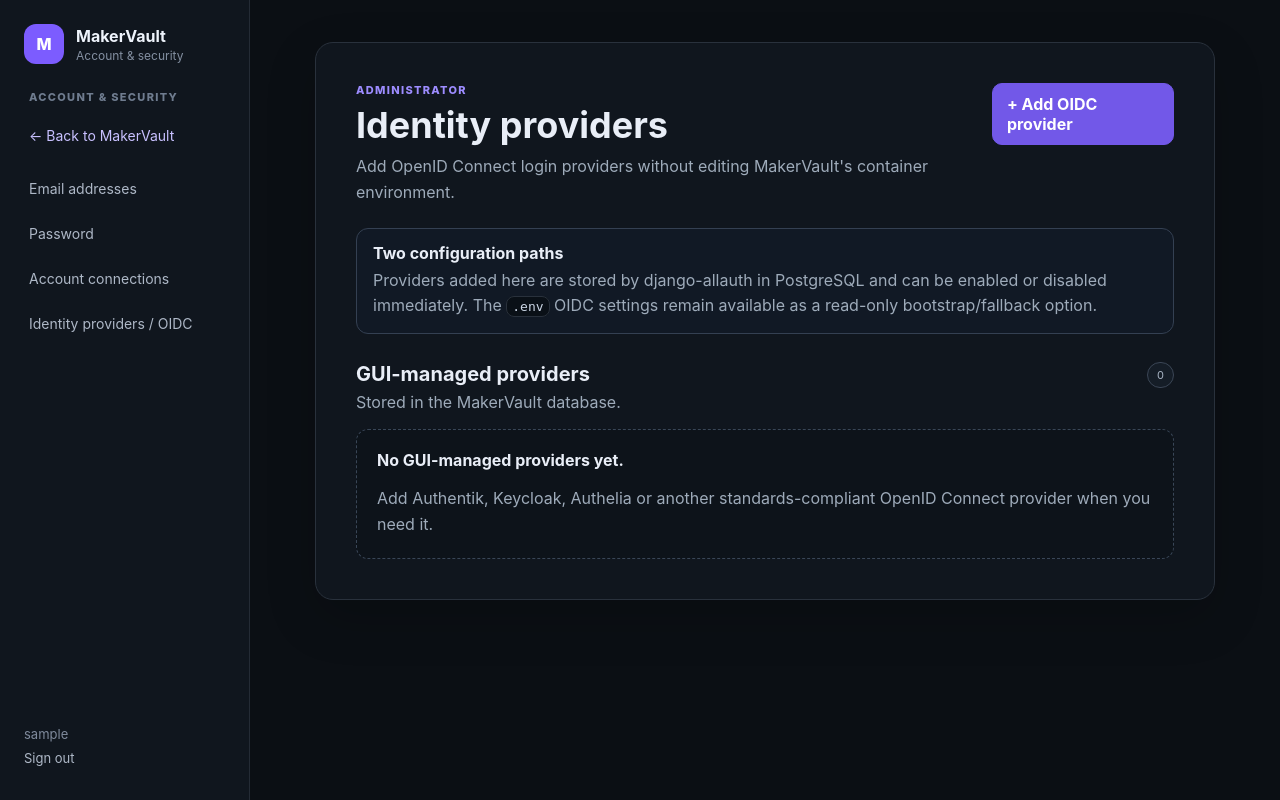
After one commit to gavrd7/MakerVault, a Django app: page /accounts/security/oidc/ in a window 1280 px wide. The commit adds this page. Run offline with Django 5.2, Linux system fonts and the light colour scheme; the visitor is signed in with stand-in values (Sample User, id 1); parts of the project's set-up code (start-up, migrations or seed data) failed here and were passed over; some libraries are stand-ins or nearby versions.

Commit message:
MakerVault v0.3.4 — Account & Security OIDC management
Add administrator-managed database-backed OIDC providers under Account & Security while preserving .env bootstrap configuration.

```diff
--- a/backend/core/static/core/account.css
+++ b/backend/core/static/core/account.css
@@ -114,3 +114,45 @@ button,input,select,textarea{font:inherit}
   .account-nav{margin:0 -6px;padding:0 6px 4px}
   .account-card button,.account-card input[type="submit"]{width:100%}
 }
+
+.account-nav-heading{padding:0 13px 6px;color:#6f7c8f;font-size:11px;font-weight:800;letter-spacing:.12em;text-transform:uppercase}
+.security-page-head{display:flex;justify-content:space-between;gap:18px;align-items:flex-start;margin-bottom:22px}
+.security-page-head h1{margin-bottom:8px}
+.security-page-head p{margin:0;max-width:650px}
+.account-eyebrow{display:block;color:#9d8cff;font-size:11px;font-weight:800;letter-spacing:.12em;text-transform:uppercase;margin-bottom:8px}
+.account-button{display:inline-flex;align-items:center;justify-content:center;min-height:42px;padding:10px 14px;border:1px solid #3a4657;border-radius:10px;background:#151d27;color:#dfe7f3;font-weight:700}
+.account-button.primary{background:#7258e8;border-color:#7258e8;color:#fff}
+.account-button.danger{background:#2b171c;border-color:#6a3640;color:#ffb7c0}
+.account-callout,.callback-box{border:1px solid #344052;border-radius:12px;background:#111925;padding:14px 16px;margin:18px 0}
+.account-callout.compact{margin-top:8px}
+.account-callout p,.callback-box p{margin:5px 0 0}
+.callback-box span{display:block;color:#8794a6;font-size:11px;text-transform:uppercase;margin-bottom:7px}
+.callback-box code{display:block;overflow-wrap:anywhere;padding:9px 10px}
+.security-section{margin-top:28px}
+.security-section-head,.provider-card-head{display:flex;justify-content:space-between;gap:14px;align-items:flex-start}
+.security-section-head h2{margin:0 0 4px}.security-section-head p{margin:0}
+.status-pill{display:inline-flex;align-items:center;min-height:26px;padding:4px 9px;border:1px solid #3b4656;border-radius:999px;color:#a9b5c5;background:#151d27;font-size:11px}
+.status-pill.status-on{border-color:#2c6a49;background:#12271c;color:#9ce0b7}
+.provider-list{display:grid;gap:14px;margin-top:14px}
+.oidc-provider-card{border:1px solid #29313c;border-radius:14px;background:#0d131a;padding:16px}
+.oidc-provider-card strong,.oidc-provider-card small{display:block}.oidc-provider-card small{margin-top:3px;color:#7f8a9c}
+.oidc-provider-card dl{display:grid;grid-template-columns:repeat(2,minmax(0,1fr));gap:0;margin:16px 0 0;border:1px solid #29313c;border-radius:10px;overflow:hidden}
+.oidc-provider-card dl>div{padding:10px 11px;border-bottom:1px solid #29313c}
+.oidc-provider-card dl>div:nth-child(odd){border-right:1px solid #29313c}
+.oidc-provider-card dl>div.wide{grid-column:1/-1;border-right:0}
+.oidc-provider-card dt{color:#748196;font-size:10px;text-transform:uppercase}.oidc-provider-card dd{margin:4px 0 0;overflow-wrap:anywhere}
+.provider-actions{display:flex;gap:8px;margin-top:14px}.provider-actions form{margin:0}
+.account-empty{margin-top:14px;padding:20px;border:1px dashed #394657;border-radius:12px;background:#0d131a}
+.account-empty p{margin-bottom:0}
+.oidc-form-grid{display:grid;grid-template-columns:repeat(2,minmax(0,1fr));gap:16px}
+.oidc-form-grid label.wide{grid-column:1/-1}
+.field-error{color:#ffadb7;font-size:12px}
+.form-actions{display:flex;justify-content:flex-end;gap:10px;margin-top:8px}
+@media(max-width:700px){
+ .security-page-head{display:grid}.security-page-head>.account-button{width:100%}
+ .oidc-provider-card dl,.oidc-form-grid{grid-template-columns:1fr}
+ .oidc-provider-card dl>div,.oidc-provider-card dl>div:nth-child(odd){border-right:0;border-bottom:1px solid #29313c}
+ .oidc-form-grid label.wide{grid-column:auto}
+ .provider-actions,.form-actions{display:grid;grid-template-columns:1fr}
+ .provider-actions .account-button,.provider-actions button,.form-actions>*{width:100%}
+}
--- /dev/null
+++ b/backend/core/templates/core/oidc_provider_list.html
@@ -0,0 +1,64 @@
+{% extends "allauth/layouts/base.html" %}
+{% block head_title %}Identity providers{% endblock %}
+{% block content %}
+<div class="security-page-head">
+  <div>
+    <span class="account-eyebrow">Administrator</span>
+    <h1>Identity providers</h1>
+    <p>Add OpenID Connect login providers without editing MakerVault's container environment.</p>
+  </div>
+  <a class="account-button primary" href="{% url 'oidc-provider-create' %}">+ Add OIDC provider</a>
+</div>
+
+<div class="account-callout">
+  <strong>Two configuration paths</strong>
+  <p>Providers added here are stored by django-allauth in PostgreSQL and can be enabled or disabled immediately. The <code>.env</code> OIDC settings remain available as a read-only bootstrap/fallback option.</p>
+</div>
+
+{% if env_provider %}
+<section class="security-section">
+  <div class="security-section-head"><div><h2>Environment provider</h2><p>Configured through <code>.env</code>. Edit this provider on the server.</p></div><span class="status-pill status-on">Enabled</span></div>
+  <div class="oidc-provider-card">
+    <div><strong>{{ env_provider.name }}</strong><small>{{ env_provider.provider_id }}</small></div>
+    <dl>
+      <div><dt>Issuer</dt><dd>{{ env_provider.server_url }}</dd></div>
+      <div><dt>Client ID</dt><dd>{{ env_provider.client_id }}</dd></div>
+      <div><dt>Auto signup</dt><dd>{% if env_provider.auto_signup %}Yes{% else %}No{% endif %}</dd></div>
+      <div><dt>Callback URI</dt><dd><code>{{ env_provider.callback_uri }}</code></dd></div>
+    </dl>
+  </div>
+</section>
+{% endif %}
+
+<section class="security-section">
+  <div class="security-section-head"><div><h2>GUI-managed providers</h2><p>Stored in the MakerVault database.</p></div><span class="status-pill">{{ providers|length }}</span></div>
+  {% if providers %}
+  <div class="provider-list">
+    {% for provider in providers %}
+    <article class="oidc-provider-card">
+      <div class="provider-card-head">
+        <div><strong>{{ provider.name }}</strong><small>{{ provider.provider_id }}</small></div>
+        <span class="status-pill {% if provider.enabled %}status-on{% endif %}">{% if provider.enabled %}Enabled{% else %}Disabled{% endif %}</span>
+      </div>
+      <dl>
+        <div><dt>Issuer</dt><dd>{{ provider.server_url }}</dd></div>
+        <div><dt>Client ID</dt><dd>{{ provider.client_id }}</dd></div>
+        <div><dt>PKCE</dt><dd>{% if provider.pkce %}On{% else %}Off{% endif %}</dd></div>
+        <div><dt>Auto signup</dt><dd>{% if provider.auto_signup %}Yes{% else %}No{% endif %}</dd></div>
+        <div class="wide"><dt>Callback URI</dt><dd><code>{{ provider.callback_uri }}</code></dd></div>
+      </dl>
+      <div class="provider-actions">
+        <a class="account-button" href="{% url 'oidc-provider-edit' provider.id %}">Edit</a>
+        <form method="post" action="{% url 'oidc-provider-delete' provider.id %}" onsubmit="return confirm('Remove this OIDC provider?');">
+          {% csrf_token %}
+          <button class="account-button danger" type="submit">Remove</button>
+        </form>
+      </div>
+    </article>
+    {% endfor %}
+  </div>
+  {% else %}
+  <div class="account-empty"><strong>No GUI-managed providers yet.</strong><p>Add Authentik, Keycloak, Authelia or another standards-compliant OpenID Connect provider when you need it.</p></div>
+  {% endif %}
+</section>
+{% endblock %}
--- a/backend/makervault/urls.py
+++ b/backend/makervault/urls.py
@@ -1,7 +1,7 @@
 from django.contrib import admin
 from django.contrib.admin.views.decorators import staff_member_required
 from django.urls import include, path
-from core import views
+from core import views, oidc_views
 
 # Do not allow Django admin's standalone password login to bypass the allauth/MFA flow.
 admin.site.login = staff_member_required(admin.site.login, login_url="/accounts/login/")
@@ -18,6 +18,10 @@ def legal_text(filename):
 
 urlpatterns = [
     path("admin/", admin.site.urls),
+    path("accounts/security/oidc/", oidc_views.oidc_provider_list, name="oidc-provider-list"),
+    path("accounts/security/oidc/add/", oidc_views.oidc_provider_create, name="oidc-provider-create"),
+    path("accounts/security/oidc/<int:app_id>/edit/", oidc_views.oidc_provider_edit, name="oidc-provider-edit"),
+    path("accounts/security/oidc/<int:app_id>/delete/", oidc_views.oidc_provider_delete, name="oidc-provider-delete"),
     path("accounts/", include("allauth.urls")),
     path("api/", include("core.api_urls")),
     path("legal/license/", lambda request: legal_text("LICENSE"), name="legal-license"),
--- a/backend/templates/allauth/layouts/base.html
+++ b/backend/templates/allauth/layouts/base.html
@@ -22,6 +22,7 @@
 
       {% if user.is_authenticated %}
       <nav class="account-nav" aria-label="Account settings">
+        <span class="account-nav-heading">Account &amp; Security</span>
         <a href="/" class="account-back">← Back to MakerVault</a>
         {% url 'account_email' as email_url_ %}
         {% if email_url_ %}<a href="{{ email_url_ }}">Email addresses</a>{% endif %}
@@ -31,6 +32,7 @@
         {% if connections_url_ %}<a href="{{ connections_url_ }}">Account connections</a>{% endif %}
         {% url 'mfa_index' as mfa_url_ %}
         {% if mfa_url_ %}<a href="{{ mfa_url_ }}">Security &amp; MFA</a>{% endif %}
+        {% if user.is_staff %}<a href="{% url 'oidc-provider-list' %}">Identity providers / OIDC</a>{% endif %}
         {% url 'usersessions_list' as sessions_url_ %}
         {% if sessions_url_ %}<a href="{{ sessions_url_ }}">Sessions</a>{% endif %}
       </nav>
--- a/frontend/package.json
+++ b/frontend/package.json
@@ -1,7 +1,7 @@
 {
   "name": "makervault-frontend",
   "private": true,
-  "version": "0.3.3",
+  "version": "0.3.4",
   "type": "module",
   "scripts": {
     "build": "vite build"
--- a/frontend/src/App.jsx
+++ b/frontend/src/App.jsx
@@ -51,7 +51,7 @@ export default function App() {
 
   return <div className="shell">
     <aside>
-      <div className="brand"><span className="brandmark">M</span><div><strong>MakerVault</strong><small>v0.3.3 · AGPL</small></div></div>
+      <div className="brand"><span className="brandmark">M</span><div><strong>MakerVault</strong><small>v0.3.4 · AGPL</small></div></div>
       <nav>{NAV.map(n => <button key={n} className={section === n ? "active" : ""} onClick={() => setSection(n)}>{n}</button>)}</nav>
       <div className="asideBottom"><a href="/admin/">Administration</a><a href="/accounts/2fa/">Security / MFA</a><a href="/accounts/logout/">Sign out</a></div>
     </aside>
```
Also changed, not shown: backend/core/adapters.py (+11 -1 lines), backend/core/forms.py (added, +69 -0 lines), backend/core/oidc_views.py (added, +141 -0 lines), backend/core/templates/core/oidc_provider_form.html (added, +41 -0 lines), backend/makervault/settings.py (+9 -5 lines), CHANGELOG.md, 1 other file.
